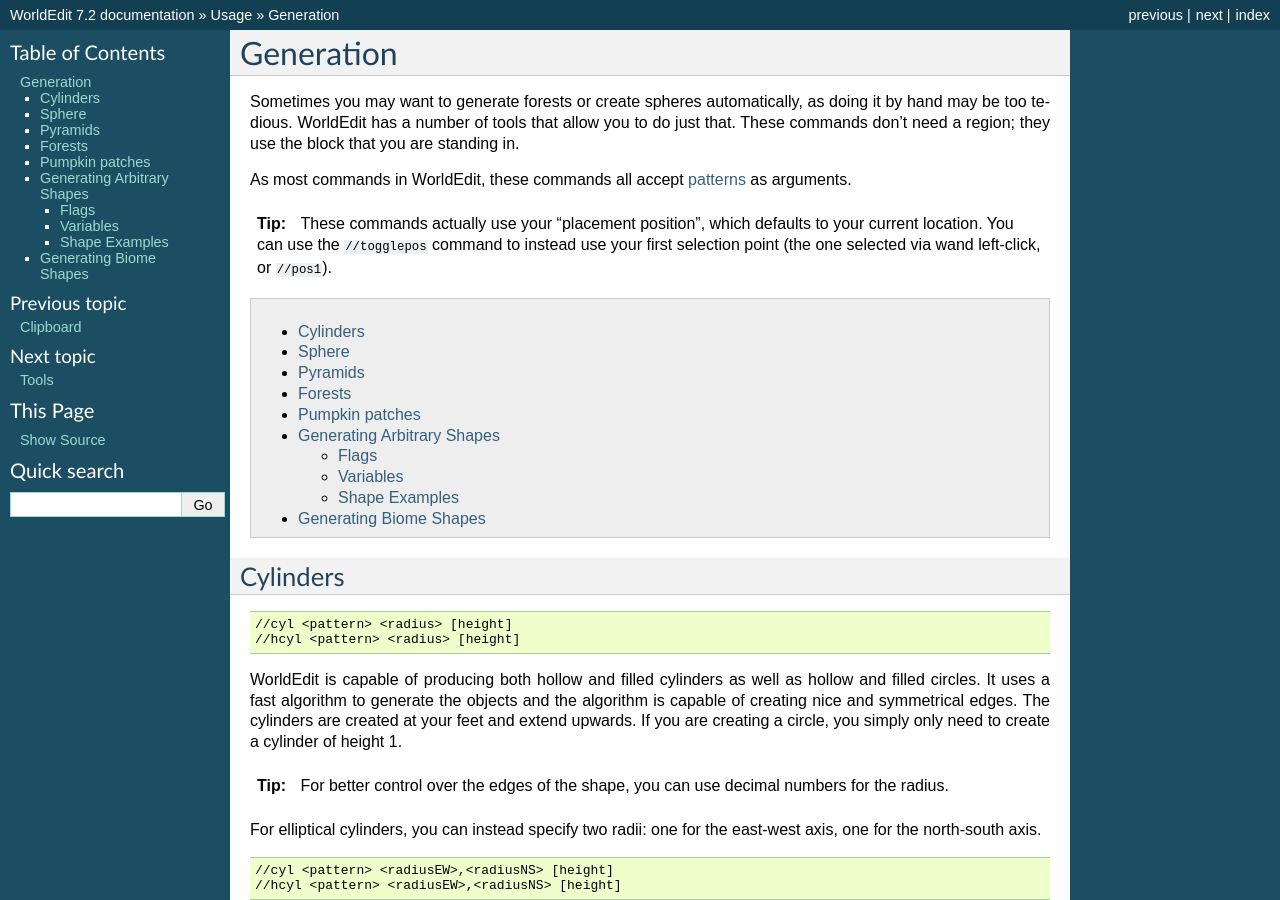
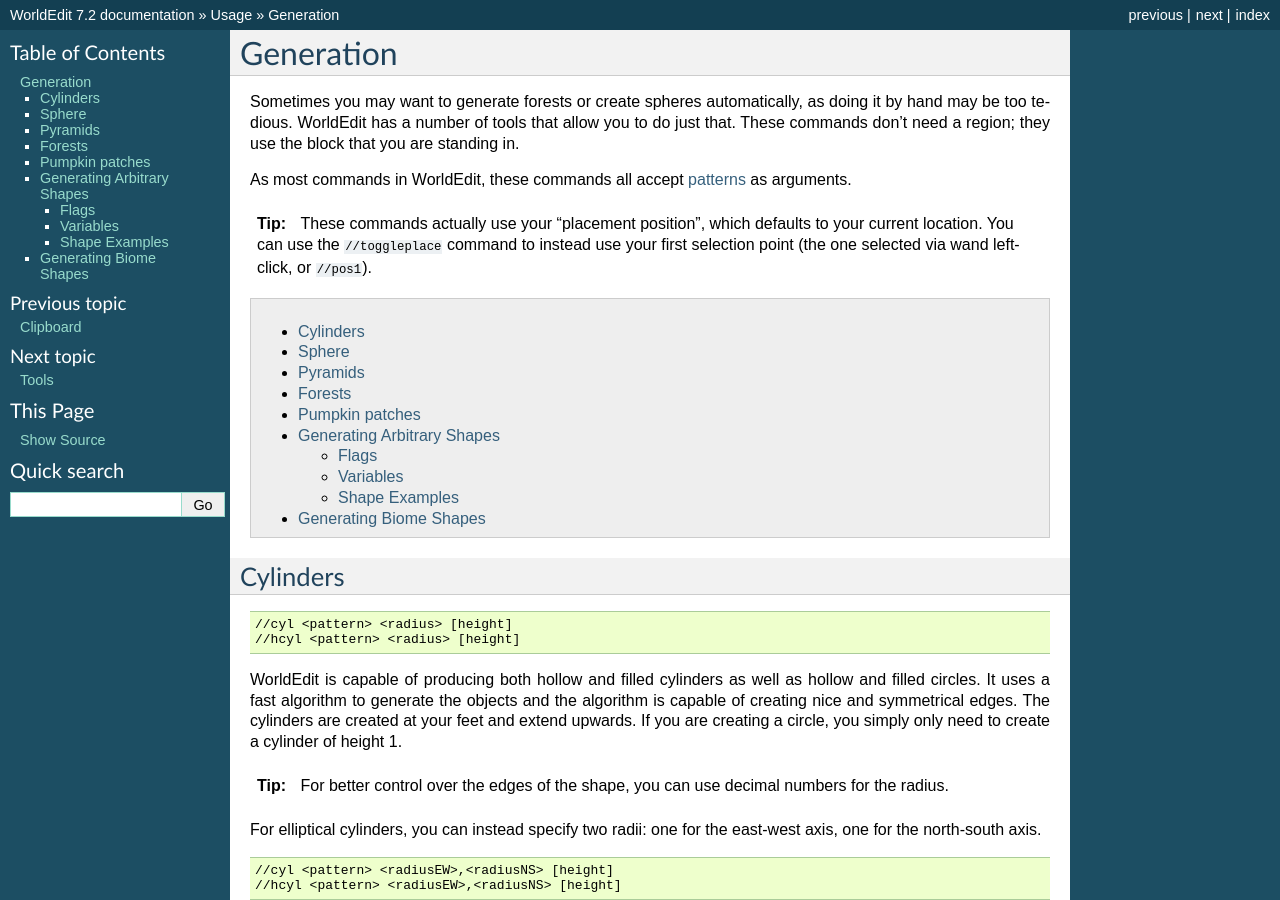
Before and after one commit to EngineHub/WorldEditDocs, a Sphinx documentation site: the page built from source/usage/generation.rst, in a window 1280 px wide and 900 px high. Built offline with Sphinx 7.4.7, drawn with Linux system fonts in a browser that asks for light colours.

Commit message:
Fix toggleplace command typo.

```diff
--- a/source/usage/generation.rst
+++ b/source/usage/generation.rst
@@ -5,7 +5,7 @@
 
 As most commands in WorldEdit, these commands all accept :doc:`patterns <general/patterns>` as arguments.
 
-.. tip:: These commands actually use your "placement position", which defaults to your current location. You can use the ``//togglepos`` command to instead use your first selection point (the one selected via wand left-click, or ``//pos1``).
+.. tip:: These commands actually use your "placement position", which defaults to your current location. You can use the ``//toggleplace`` command to instead use your first selection point (the one selected via wand left-click, or ``//pos1``).
 
 .. contents::
     :local:
```
